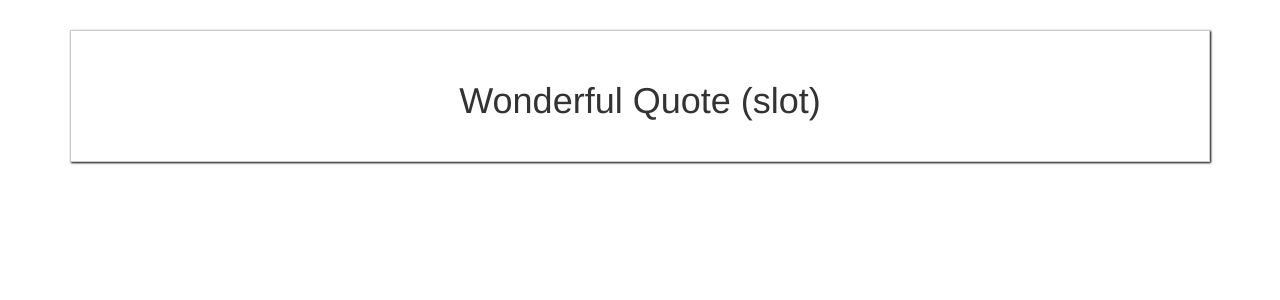
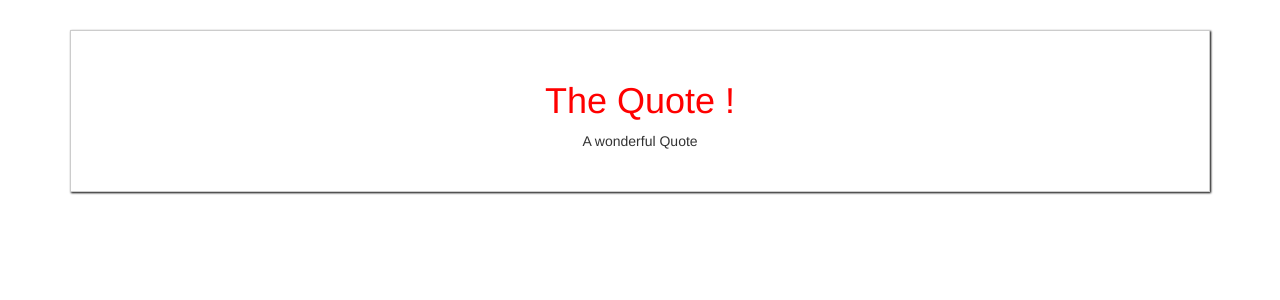
Before and after one commit to smarigowda/vuejs-cli-udemy, a Vue app: page / in a window 1280 px wide. Shown: the top 300 px of the page. Built offline with nearby package versions, Linux system fonts and the light colour scheme.

Commit message:
styling and compilaton of slot markup

```diff
--- a/src/App.vue
+++ b/src/App.vue
@@ -2,7 +2,10 @@
     <div class="container">
         <div class="row">
             <div class="col-xs-12">
-               <app-quote><h1>Wonderful Quote (slot)</h1></app-quote>
+               <app-quote>
+                   <h1>{{ quoteTitle }}</h1>
+                   <p>A wonderful Quote</p>
+               </app-quote>
             </div>
         </div>
     </div>
@@ -11,6 +14,11 @@
 <script>
     import Quote from './components/Quote.vue'
     export default {
+        data: function() {
+            return {
+                quoteTitle: 'The Quote !'
+            }
+        },
         components: {
             appQuote: Quote
         }
@@ -18,4 +26,5 @@
 </script>
 
 <style>
+
 </style>
--- a/src/components/Quote.vue
+++ b/src/components/Quote.vue
@@ -16,4 +16,7 @@ export default {
     margin: 30px auto;
     text-align: center;
   }
+  h1 {
+    color: red;
+  }
 </style>
```
